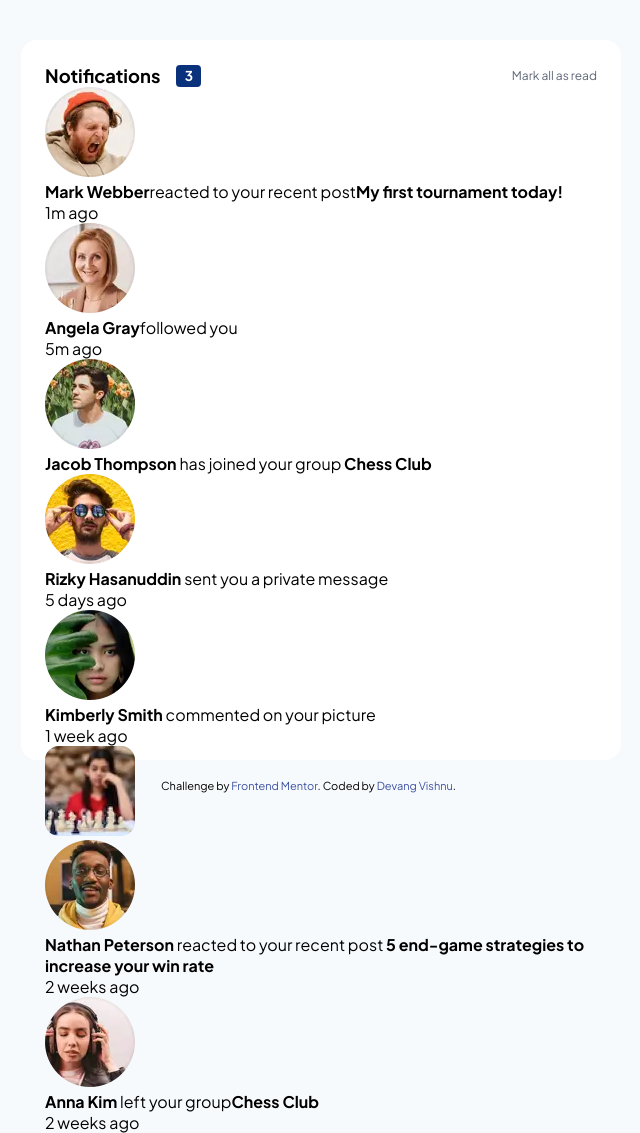
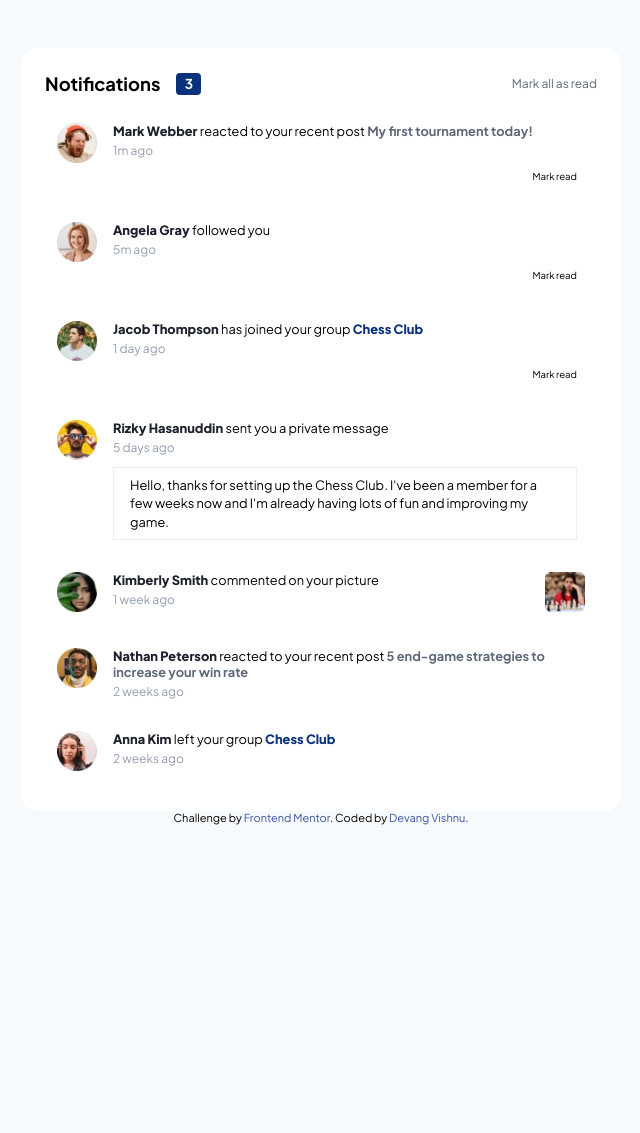
Before and after one commit to thedevangvishnu/frontend-mentor-junior, a plain HTML site: page project-04/index.html in a window 1280 px wide. Shown: the whole page, without its empty margins (319-959 px from the left). After the commit the page ends 872 px from the top, so only its background shows below. Drawn offline with Linux system fonts and the light colour scheme.

Commit message:
Refactor index.html and style it to match the design
Write code in index.html and style.css to match the design
for the desktop provided.

Create appropriate classes in style.css and write css for the
desktop view.

```diff
--- a/project-04/index.html
+++ b/project-04/index.html
@@ -49,15 +49,14 @@
             <div class="item__content">
               <div class="item__notification">
                 <p>
-                  <strong class="people">Mark Webber</strong>reacted to your
-                  recent post<strong class="post"
-                    >My first tournament today!</strong
-                  >
+                  <strong class="people">Mark Webber </strong>reacted to your
+                  recent post
+                  <strong class="post">My first tournament today!</strong>
                 </p>
                 <div class="item__dot"></div>
               </div>
               <div class="item__date">1m ago</div>
-              <div class="item__message"></div>
+              <p class="mark__read">Mark read</p>
             </div>
           </li>
 
@@ -70,11 +69,11 @@
             </div>
             <div class="item__content">
               <div class="item__notification">
-                <p><strong class="people">Angela Gray</strong>followed you</p>
+                <p><strong class="people">Angela Gray </strong>followed you</p>
                 <div class="item__dot"></div>
               </div>
               <div class="item__date">5m ago</div>
-              <div class="item__message"></div>
+              <p class="mark__read">Mark read</p>
             </div>
           </li>
 
@@ -89,12 +88,12 @@
               <div class="item__notification">
                 <p>
                   <strong class="people">Jacob Thompson </strong>has joined your
-                  group <strong class="post">Chess Club</strong>
+                  group <strong class="group">Chess Club</strong>
                 </p>
-                <div class="item__dot unread"></div>
+                <div class="item__dot"></div>
               </div>
-              <div class="item__date"></div>
-              <div class="item__message unread hide"></div>
+              <div class="item__date">1 day ago</div>
+              <p class="mark__read">Mark read</p>
             </div>
           </li>
 
@@ -111,10 +110,16 @@
                   <strong class="people">Rizky Hasanuddin </strong>sent you a
                   private message
                 </p>
-                <div class="item__dot read"></div>
+                <div class="item__dot"></div>
               </div>
               <div class="item__date">5 days ago</div>
-              <div class="item__message read show"></div>
+              <div class="item__message">
+                <p>
+                  Hello, thanks for setting up the Chess Club. I've been a
+                  member for a few weeks now and I'm already having lots of fun
+                  and improving my game.
+                </p>
+              </div>
             </div>
           </li>
 
@@ -131,10 +136,9 @@
                   <strong class="people">Kimberly Smith </strong> commented on
                   your picture
                 </p>
-                <div class="item__dot read"></div>
+                <div class="item__dot"></div>
               </div>
               <div class="item__date">1 week ago</div>
-              <div class="item__message read"></div>
             </div>
             <div class="item__user__pic">
               <img src="./assets/images/image-chess.webp" alt="" />
@@ -157,10 +161,9 @@
                     >5 end-game strategies to increase your win rate</strong
                   >
                 </p>
-                <div class="item__dot read"></div>
+                <div class="item__dot"></div>
               </div>
               <div class="item__date">2 weeks ago</div>
-              <div class="item__message read"></div>
             </div>
           </li>
 
@@ -174,13 +177,12 @@
             <div class="item__content">
               <div class="item__notification">
                 <p>
-                  <strong class="people">Anna Kim </strong>left your
-                  group<strong class="post">Chess Club</strong>
+                  <strong class="people">Anna Kim </strong>left your group
+                  <strong class="group">Chess Club</strong>
                 </p>
-                <div class="item__dot read"></div>
+                <div class="item__dot"></div>
               </div>
               <div class="item__date">2 weeks ago</div>
-              <div class="item__message read"></div>
             </div>
           </li>
         </ul>
@@ -202,9 +204,7 @@
   Notifications 3 Mark all as read Mark Webber reacted to your recent post My
     first tournament today! 1m ago Angela Gray followed you 5m ago Jacob
     Thompson has joined your group Chess Club 1 day ago Rizky Hasanuddin sent
-    you a private message 5 days ago Hello, thanks for setting up the Chess
-    Club. I've been a member for a few weeks now and I'm already having lots of
-    fun and improving my game. Kimberly Smith commented on your picture 1 week
+    you a private message 5 days ago  Kimberly Smith commented on your picture 1 week
     ago Nathan Peterson reacted to your recent post 5 end-game strategies to
     increase your win rate 2 weeks ago Anna Kim left the group Chess Club 2
     weeks ago
--- a/project-04/style.css
+++ b/project-04/style.css
@@ -32,7 +32,8 @@ body {
   font-family: var(--main-font);
   background-color: var(--very-light-grayish-blue);
   width: 100%;
-  height: 100vh;
+  height: 100%;
+  padding: 3rem 2rem;
   display: flex;
   flex-direction: column;
   align-items: center;
@@ -48,12 +49,15 @@ li {
 }
 
 /* main */
+main {
+  position: relative;
+}
 
 /* notification container */
 
 .notification__container {
   width: 600px;
-  height: 90vh;
+  height: 100%;
   background-color: var(--white-clr);
   padding: 1.5rem;
   border-radius: 1rem;
@@ -87,16 +91,125 @@ li {
 .mark__all {
   margin-left: auto;
   font-size: 0.75rem;
+  color: var(--dark-grayish-blue);
+  transition: all 0.3s;
+}
+
+/* common styles */
+
+.mark__all,
+.people,
+.post,
+.group,
+.mark__read {
   cursor: pointer;
+}
+
+.mark__all:hover,
+.people:hover,
+.post:hover {
+  color: var(--blue-clr);
+}
+
+/* all notification */
+
+.all__notifications {
+  margin-top: 1rem;
+  display: flex;
+  flex-direction: column;
+  gap: 0.5rem;
+}
+
+.item {
+  display: flex;
+  align-items: flex-start;
+  gap: 1rem;
+  padding: 0.75rem;
+  border-radius: 0.15rem;
+}
+
+.item__img img {
+  width: 40px;
+  height: auto;
+}
+
+.item__content {
+  display: flex;
+  flex-direction: column;
+  gap: 0.25rem;
+  width: 100%;
+}
+
+.item__notification {
+  font-size: 0.8rem;
+  display: flex;
+  align-items: center;
+  gap: 0.25rem;
+}
+
+.people {
+  font-weight: 800;
+  color: var(--very-dark-blue);
+  transition: all 0.3s;
+}
+
+.post {
+  font-weight: 700;
   color: var(--dark-grayish-blue);
+  transition: all 0.3s;
+}
+
+.group {
+  font-weight: 800;
+  color: var(--blue-clr);
+}
+
+.item__dot {
+  width: 6px;
+  height: 6px;
+  border-radius: 50%;
+  background-color: var(--red-clr);
+  opacity: 0;
+}
+
+.item__date {
+  font-size: 0.75rem;
+  color: var(--grayish-blue);
+}
+
+.mark__read {
+  font-size: 0.6rem;
+  padding: 0.5rem;
+  align-self: flex-end;
+}
+
+.item__message {
+  margin-top: 0.5rem;
+  padding: 0.5rem 1rem;
+  border: 1px solid var(--light-grayish-blue-1);
+  margin-right: 0.5rem;
+}
+
+.item__message p {
+  font-size: 0.8rem;
+  line-height: 1.15rem;
+}
+
+.item__user__pic {
+  margin-left: auto;
+}
+
+.item__user__pic img {
+  width: 40px;
+  height: auto;
 }
 
 /* .................................................. */
 
-/* attribution */
+.unread {
+  opacity: 1;
+}
 
-.attribution {
-  position: absolute;
-  bottom: 0.5rem;
-  left: calc(50% - 10rem);
+.unread__msg {
+  background-color: var(--very-light-grayish-blue);
 }
```
